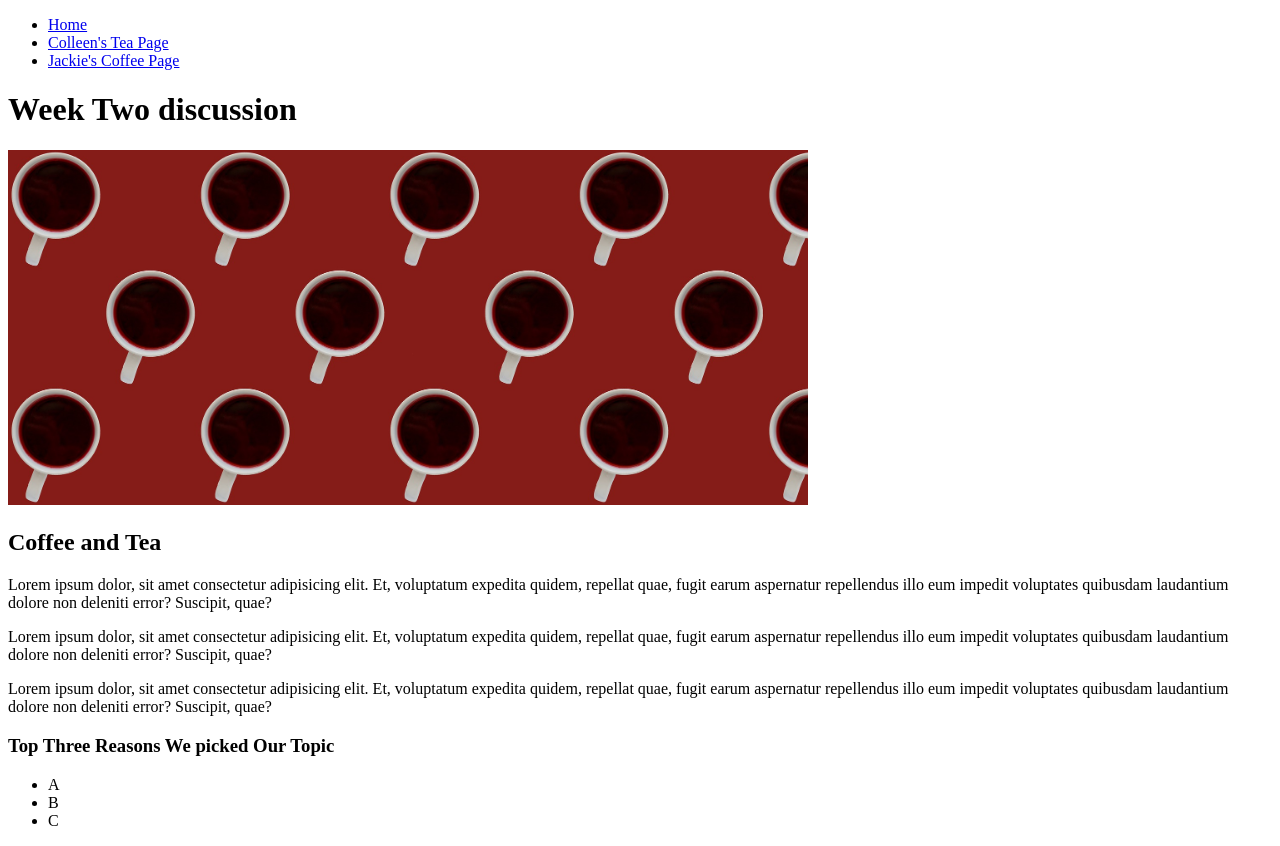
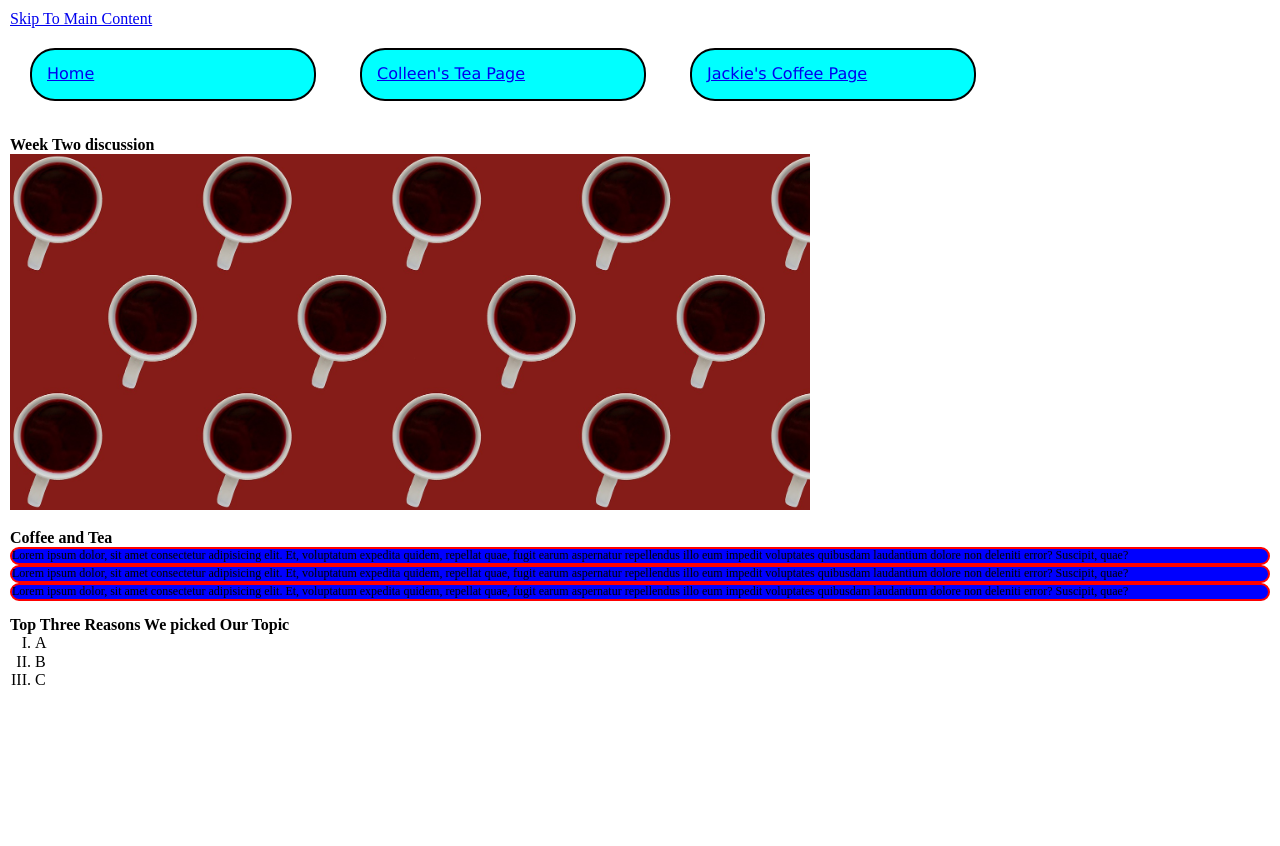
Before and after one commit to mbektas19/week3discussion, a plain HTML site: page index.html in a window 1280 px wide. After the commit the page ends 800 px from the top, so only its background shows below. Drawn offline with Linux system fonts and the light colour scheme.

Commit message:
Add files via upload

```diff
--- /dev/null
+++ b/css/amer.css
@@ -0,0 +1,42 @@
+body{
+    margin:5px;
+    padding:5px;
+    line-height:1.15;
+}
+
+h1,h2, h3{
+    font-weight: bold;
+    margin-top:15px;
+
+}
+
+ul li{
+    margin-left: 25px;
+    list-style-type: upper-roman;
+}
+
+nav li{
+    border: 2px solid black;
+    background-color: aqua;
+    border-radius: 25px;
+    font-family:'Lucida Sans', 'Lucida Sans Regular', 'Lucida Grande';
+    padding: 15px;
+    margin: 20px;
+    width:20%;
+    display: inline-block;
+}
+
+main img{
+    box-sizing:border-box;
+    width:24%;
+    padding: 15px;
+    margin:0;
+    border: 5px dashed green;
+}
+
+p{
+    background-color: blue;
+    font-size:12px;
+    border: 2px solid red;
+    border-radius: 25px;
+}
--- a/index.html
+++ b/index.html
@@ -4,13 +4,13 @@
     <meta charset="UTF-8">
     <meta http-equiv="X-UA-Compatible" content="IE=edge">
     <meta name="viewport" content="width=device-width, initial-scale=1.0">
-    <!-- <link rel="stylesheet" href="css/html5reset.css"> -->
-    <!-- <link rel="stylesheet" href="css/student1.css"> -->
-    <!-- <link rel="stylesheet" href="css/student2.css"> -->
-    <!-- <link rel="stylesheet" href="css/student3.css"> -->
+    <link rel="stylesheet" href="css/html5reset.css">
+    <link rel="stylesheet" href="css/amer.css">
+    <link rel="stylesheet" href="css/student2.css">
     <title>Week 2 Discussion</title>
 </head>
 <body>
+    <a href="#main">Skip To Main Content</a>
     <header>
         <nav>
             <ul>
```
Also changed, not shown: colleen.html (+4 -1 lines), jackie.html (+4 -4 lines).
